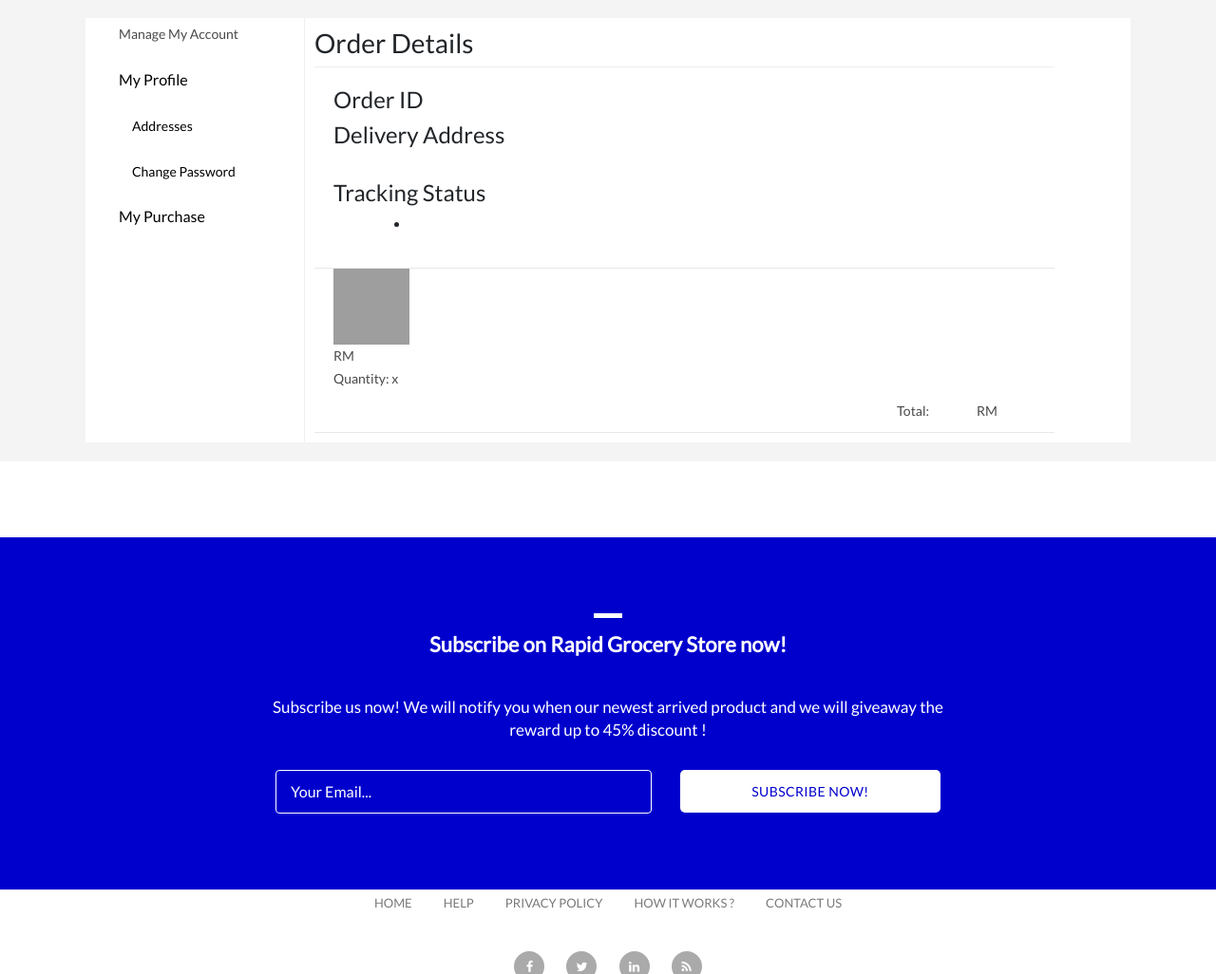
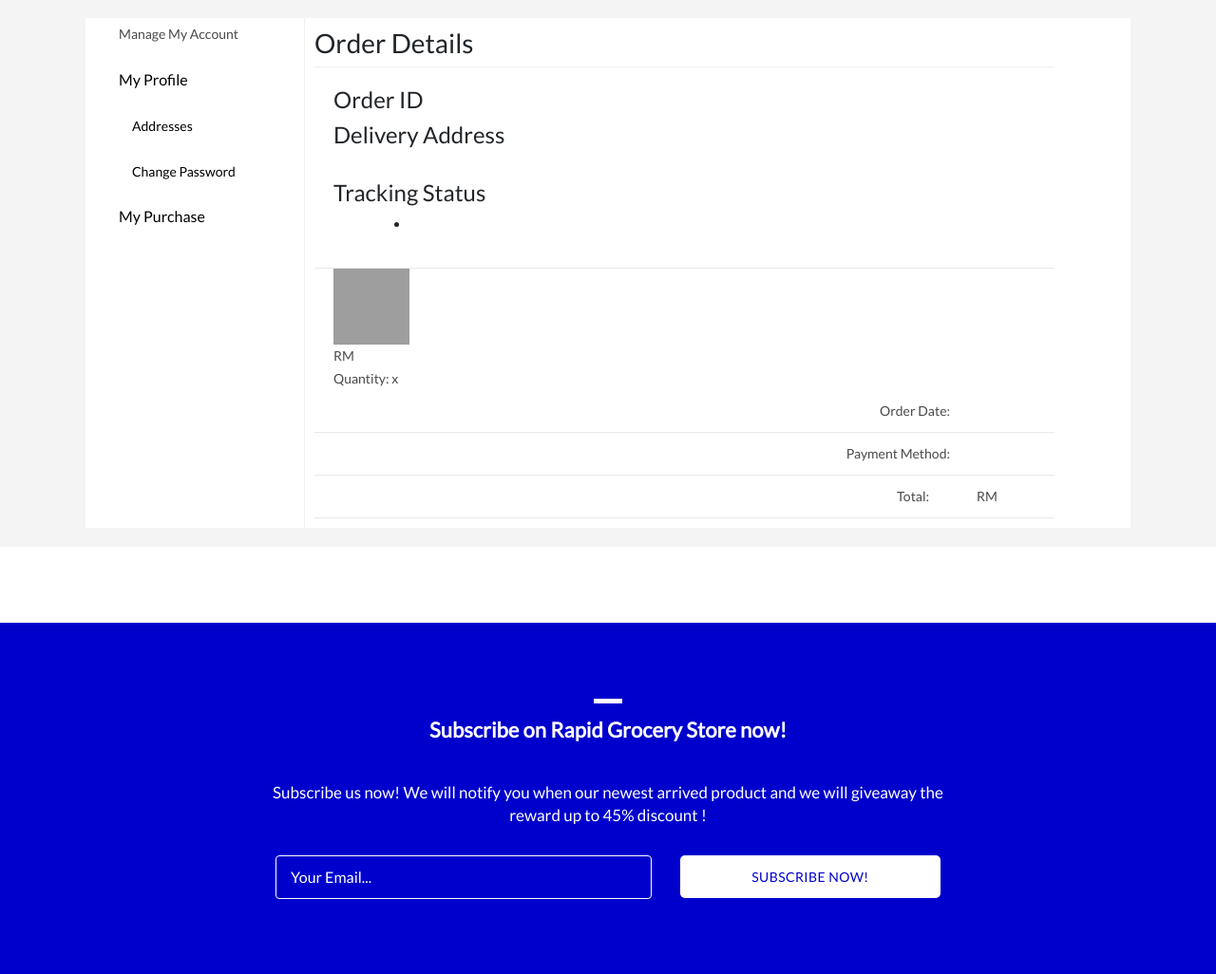
Before and after one commit to CHONZIKANG/FYP, a PHP site: page /order_details.php in a window 1280 px wide. Shown: the part 182-1208 px from the top of the page at 95% size. Run offline with PHP 8.4, Linux system fonts and the light colour scheme; the visitor is signed in with stand-in values (Sample User, id 1); data that the repository does not hold is empty; some web fonts are replaced; grey boxes are pictures that could not be loaded.

Commit message:
czk customer side

```diff
--- a/User_Site/Add_Address.php
+++ b/User_Site/Add_Address.php
@@ -189,7 +189,7 @@
 		<br>
 
 		<p>
-		Fullname
+		Fullname<span style="color:red;">*</span>
 		<br>
 		<br>
 		<input type="text" name="add_name" size="50" maxlength="30">
@@ -204,7 +204,7 @@
 		</p>
 
 		<p>
-		Phone Number
+		Phone Number<span style="color:red;">*</span>
 		<br>
 		<br>
 		<input type="tel" name="add_phoneno" id="p_number" pattern="[0]{1}[1]{1}[0-9]{1}-[0-9]{3}[0-9]{4}">
@@ -213,7 +213,7 @@
 		</p>
 
 		<p>
-		Address
+		Address<span style="color:red;">*</span>
 		<br>
 		<br>
 		<input type="text" name="user_address" size="50" maxlength="80">
--- a/User_Site/order_details.php
+++ b/User_Site/order_details.php
@@ -232,6 +232,26 @@
 
 			<div style="display: flex; padding: 10px; justify-content: flex-end; border-bottom: 1px solid rgba(0,0,0,.09);;">
 					<div>
+						<p>Order Date: </p>
+					</div>
+
+					<div style="padding: 0px 50px;">
+						<p><?php echo $row['order_Date'];?> </p>
+					</div>
+			</div>
+
+			<div style="display: flex; padding: 10px; justify-content: flex-end; border-bottom: 1px solid rgba(0,0,0,.09);;">
+					<div>
+						<p>Payment Method: </p>
+					</div>
+
+					<div style="padding: 0px 50px;">
+						<p> <?php echo $row['order_payment_method'];?> </p>
+					</div>
+			</div>
+
+			<div style="display: flex; padding: 10px; justify-content: flex-end; border-bottom: 1px solid rgba(0,0,0,.09);;">
+					<div>
 						<p>Total: </p>
 					</div>
 
@@ -239,6 +259,8 @@
 						<p>RM <?php echo $row['order_Total'];?> </p>
 					</div>
 			</div>
+
+
 
 
 
```
Also changed, not shown: User_Site/Change_Password.php (+8 -3 lines), User_Site/Update_User_Address.php (+16 -14 lines).
